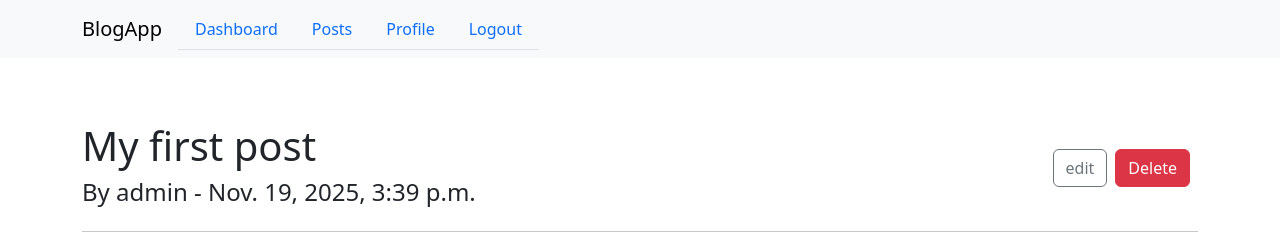
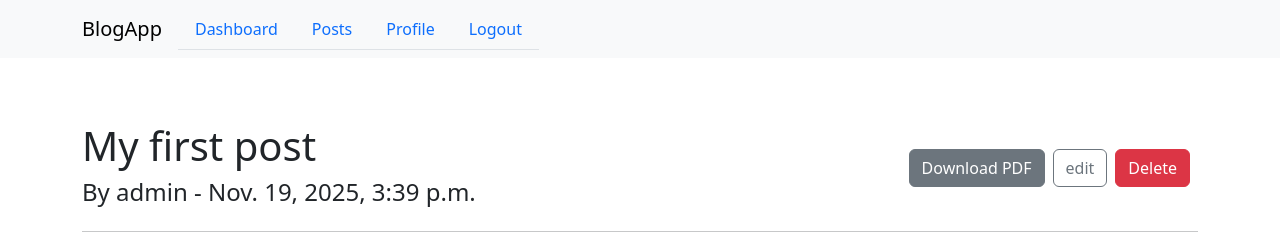
Before and after one commit to ArhumQkhan/BlogApp, a Django app: page /post/1/ in a window 1280 px wide. Shown: the top 245 px of the page. Run offline with Django 5.2, Linux system fonts and the light colour scheme; a user stored in the database is signed in; data comes from the database, SQL or seed files in the repository; both versions use the stored data as it was after the commit; some libraries are stand-ins or nearby versions.

Commit message:
pdf download feature and file upload feature

```diff
--- a/PostApp/forms.py
+++ b/PostApp/forms.py
@@ -5,15 +5,13 @@ from .models import Post, Comment
 class PostForm(forms.ModelForm):
   class Meta:
     model = Post
-    fields = ['title', 'content', 'post_image']
+    fields = ['title', 'content', 'post_image', 'post_doc']
 
     widgets = {
       'title': forms.TextInput(attrs={'class':'form-control'}),
       'content': forms.Textarea(attrs={'class':'form-control'}),
     }
 
-
-
 class CommentForm(forms.ModelForm):
   class Meta:
     model = Comment
--- a/PostApp/models.py
+++ b/PostApp/models.py
@@ -9,6 +9,7 @@ class Post(models.Model):
   author = models.ForeignKey(settings.AUTH_USER_MODEL, on_delete=models.CASCADE, related_name='posts')
   title = models.CharField(max_length=200)
   post_image = models.ImageField(null=True, blank=True, upload_to="images/")
+  post_doc = models.FileField(null=True, blank=True, upload_to="docs/")
   content = RichTextField(blank=True, null=True)
   status = models.CharField(choices = POST_STATUS, max_length=20, default='published')
   created_at = models.DateTimeField(auto_now_add=True)
--- a/PostApp/urls.py
+++ b/PostApp/urls.py
@@ -8,4 +8,5 @@ urlpatterns = [
   path('post/<int:pk>/like/', post_like_view, name='post-like'),
   path('post/<int:pk>/edit/', PostEditView.as_view(), name='post-edit'),
   path('post/<int:pk>/delete/', PostDeleteView.as_view(), name='post-delete'),
+  path('download/pdf/<int:pk>/', download_pdf, name='download_pdf'),
 ]
--- a/PostApp/views.py
+++ b/PostApp/views.py
@@ -2,7 +2,7 @@ from django.shortcuts import render, redirect
 from django.http import HttpResponse
 from .models import Post, Comment
 from django.contrib import messages
-from .forms import PostForm, CommentForm
+from .forms import *
 from django.views import View
 from django.shortcuts import get_object_or_404
 from .templatetags import get_dict
@@ -11,6 +11,8 @@ from django.utils.decorators import method_decorator
 from django.views.decorators.cache import never_cache
 from django.views import generic
 from django.urls import reverse_lazy
+from fpdf import FPDF
+from django.utils.html import strip_tags
 import logging
 
 logger = logging.getLogger(__name__)
@@ -36,10 +38,15 @@ class PostCreateView(View):
     form = PostForm(request.POST, request.FILES)
     if form.is_valid():
       post = form.save(commit=False)
+      uploaded_file = request.FILES.get("post_doc")
+      if uploaded_file:
+        file_content = uploaded_file.read().decode('utf-8', errors='ignore')
+        post.content = file_content
       post.author = request.user
       post.save()
       messages.success(request, "Post created successfully.")
       return redirect('post-list')
+
 
 @method_decorator([login_required(login_url='login'), never_cache], name='dispatch')
 class PostDetailView(View):
@@ -99,3 +106,26 @@ class PostDeleteView(generic.DeleteView):
   model = Post
   template_name = 'PostApp/post_detail.html'
   success_url = reverse_lazy('post-list')
+
+@login_required
+def download_pdf(request, pk):
+  post = Post.objects.get(pk=pk)
+  pdf = FPDF()
+  content = post.content
+  content = strip_tags(content)
+  title = strip_tags(post.title)
+
+  pdf.add_page()
+  pdf.set_font("Arial", size=12)
+  text_content = f"{title}\n\n{content}"
+  pdf.multi_cell(0, 10, text_content) # 0 for full width, 10 for line height
+
+  # breakpoint()
+  # Output PDF to response
+  # pdf.output(dest='F').encode('latin1')  # Ensure PDF is written correctly
+  pdf_output = pdf.output(dest='S').encode('latin1')  # 'S' returns PDF as string
+  response = HttpResponse(pdf_output, content_type='application/pdf')
+  response['Content-Disposition'] = f'attachment; filename="{post.title}.pdf"'
+
+  # response.write(pdf_output)
+  return response
--- a/requirements.txt
+++ b/requirements.txt
@@ -1,4 +1,5 @@
 asgiref==3.11.0
+charset-normalizer==3.4.4
 crispy-bootstrap5==2025.6
 Django==5.2.8
 django-axes==8.0.0
@@ -8,6 +9,7 @@ django-crispy-forms==2.5
 django-environ==0.12.0
 django-ipware==7.0.1
 django-js-asset==3.1.2
+fpdf==1.7.2
 pillow==12.0.0
 psycopg==3.3.1
 psycopg-binary==3.3.1
--- a/templates/PostApp/create_post.html
+++ b/templates/PostApp/create_post.html
@@ -7,7 +7,8 @@
     <div class="card-body">
         <h3>Create Post</h3>
         <div class="form-group">
-            <form method="post" enctype="multipart/form-data"> <!-- to tell the form to allow images and encode the images we use 'enctype="multipart/form-data"' -->
+            <form method="post" enctype="multipart/form-data">
+                <!-- to tell the form to allow images and encode the images we use 'enctype="multipart/form-data"' -->
                 {% csrf_token %}
                 {{ form.media }}
                 {{ form.as_p }}
--- a/templates/PostApp/post_detail.html
+++ b/templates/PostApp/post_detail.html
@@ -15,7 +15,12 @@
         </div>
         {% if post.author.pk == request.user.pk %}
         <div style="display: flex; justify-content: center; align-items: center;">
-            <a class="btn btn-outline-secondary me-2" href="{% url 'post-edit' pk=post.pk %}">edit</a>
+            <a href="{% url 'download_pdf' post.pk %}" class="btn btn-secondary me-2">
+                Download PDF
+            </a>
+            <a class="btn btn-outline-secondary me-2" href="{% url 'post-edit' pk=post.pk %}">
+                edit
+            </a>
             {% include 'Snippets/post_delete.html' %}
         </div>
         {% endif %}
```
Also changed, not shown: AccountsApp/forms.py (line endings or trailing spaces), PostApp/migrations/0022_post_post_doc.py (added), PostApp/migrations/0023_alter_post_post_doc.py (added), db.sqlite3.
